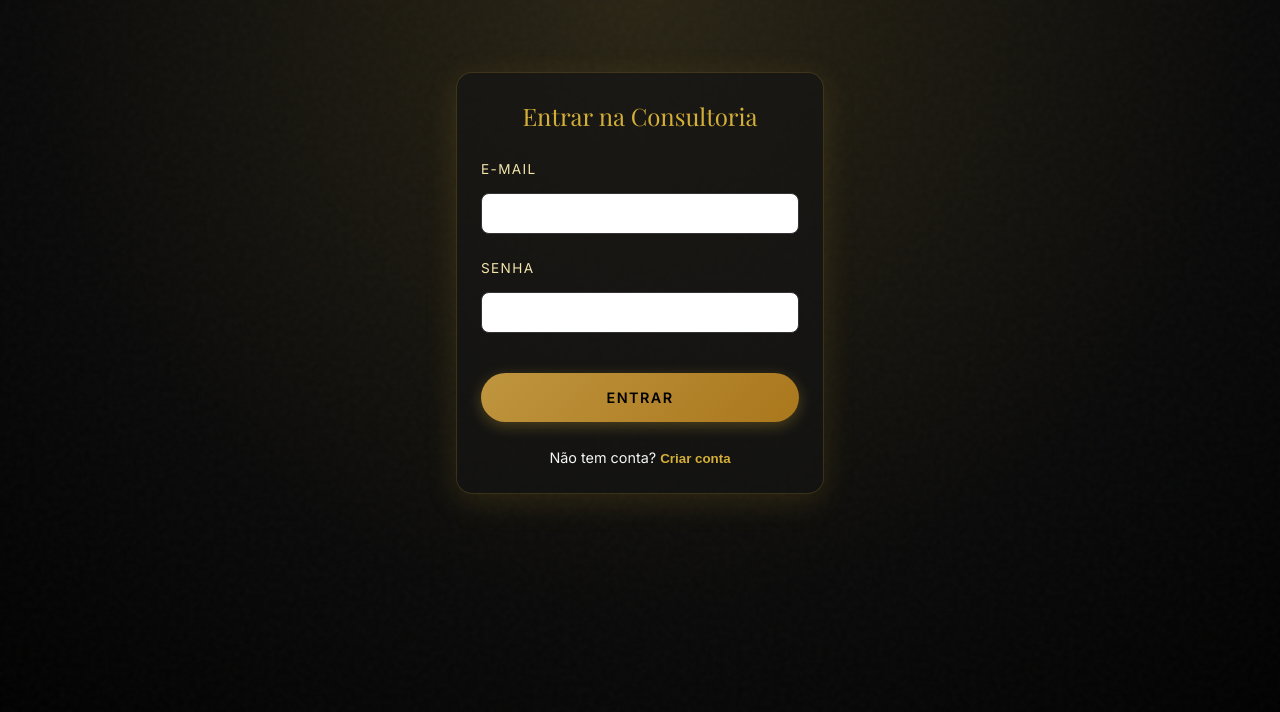
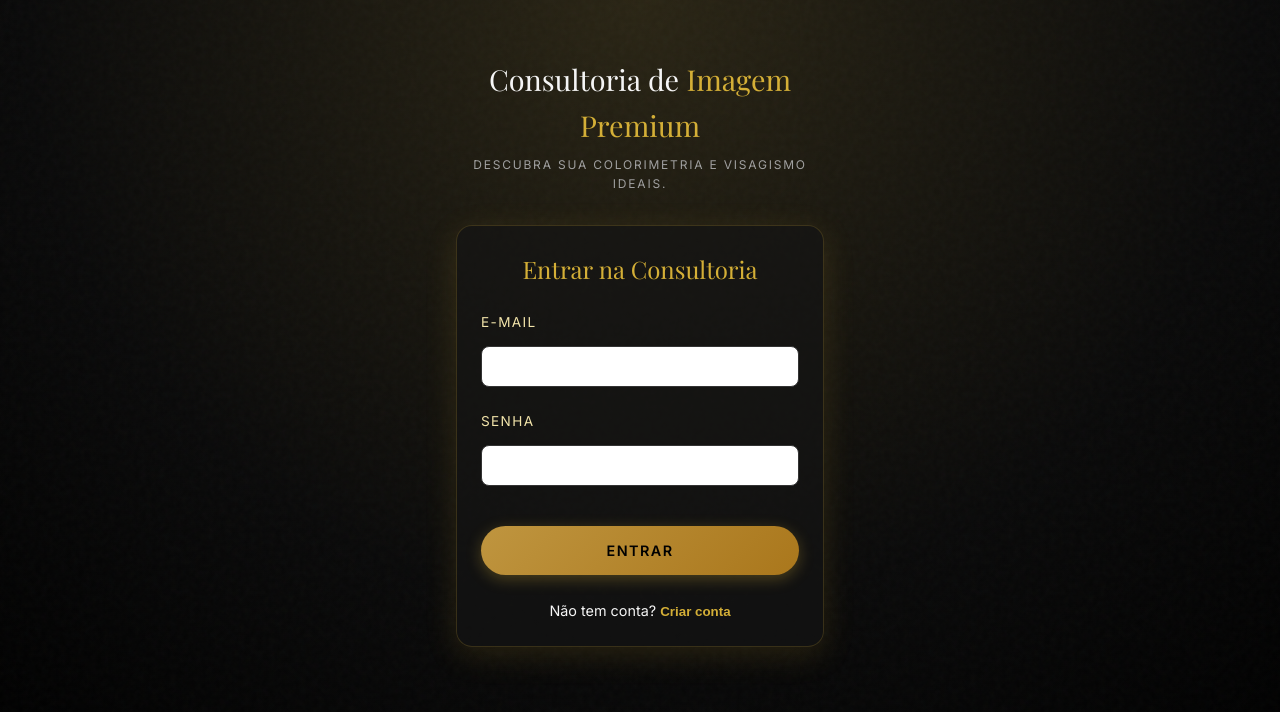
Before and after one commit to Botcadiz/consultoria-imagem, a React (Vite) app: page /auth in a window 1280 px wide. Shown: the top 712 px of the page. Built offline with nearby package versions, Linux system fonts and the light colour scheme; a web font is replaced by a local one.

Commit message:
Adicionar cabeçalho na tela de login

```diff
--- a/src/components/Auth.jsx
+++ b/src/components/Auth.jsx
@@ -41,7 +41,15 @@ export default function Auth() {
   };
 
   return (
-    <div className="container" style={{ maxWidth: '400px', marginTop: '4rem' }}>
+    <div className="container" style={{ maxWidth: '400px', marginTop: '3rem' }}>
+      <div style={{ textAlign: 'center', marginBottom: '2rem' }}>
+        <h1 style={{ fontFamily: 'var(--font-serif)', fontSize: '1.8rem', color: 'var(--color-text)', marginBottom: '0.4rem' }}>
+          Consultoria de <span style={{ color: 'var(--color-primary)' }}>Imagem Premium</span>
+        </h1>
+        <p style={{ fontSize: '0.75rem', letterSpacing: '0.15em', color: 'var(--color-text-muted)', textTransform: 'uppercase' }}>
+          Descubra sua colorimetria e visagismo ideais.
+        </p>
+      </div>
       <div className="analyzer-setup">
         <h2 style={{ textAlign: 'center', marginBottom: '1.5rem', fontFamily: 'var(--font-serif)', color: 'var(--color-primary)' }}>
           {isLogin ? 'Entrar na Consultoria' : 'Criar Conta'}
```
